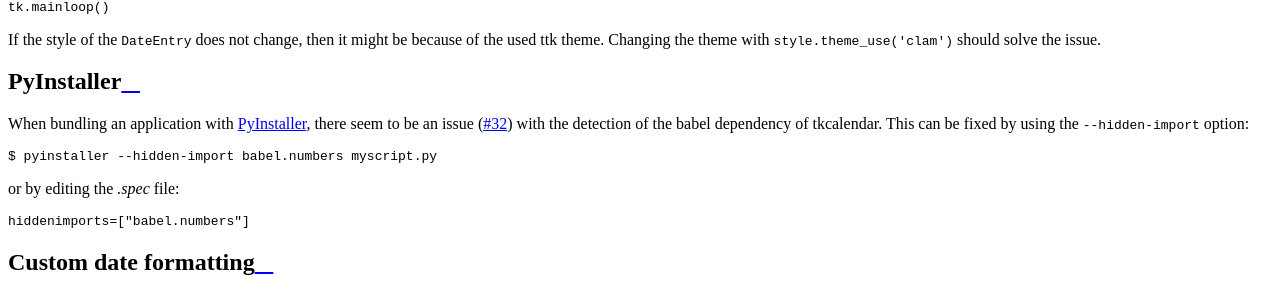
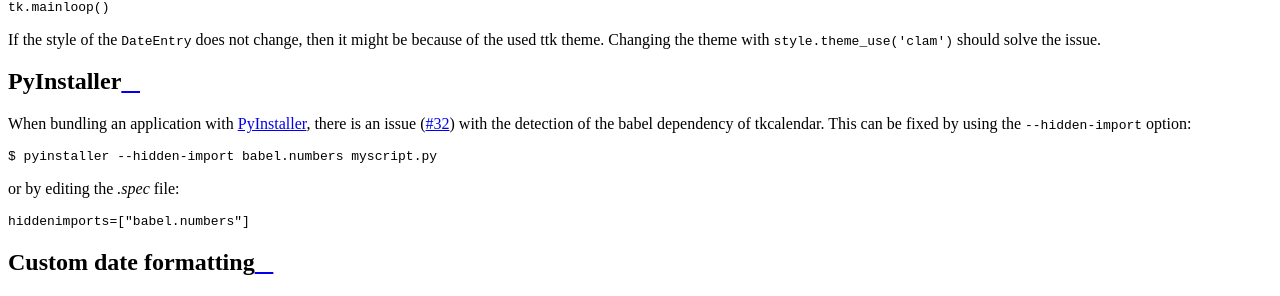
Before and after one commit to j4321/tkcalendar, a Sphinx documentation site: the page built from docs/howtos.rst, in a window 1280 px wide. Shown: the part 943-1239 px from the top of the page. Built offline with Sphinx 7.4.7 and the Read the Docs theme 2.0.0, drawn with Linux system fonts in a browser that asks for light colours.

Commit message:
Fix typo in doc

```diff
--- a/docs/howtos.rst
+++ b/docs/howtos.rst
@@ -45,7 +45,7 @@ PyInstaller
 -----------
 
 When bundling an application with `PyInstaller <http://www.pyinstaller.org/>`_,
-there seem to be an issue (`#32 <https://github.com/j4321/tkcalendar/issues/32>`_)
+there is an issue (`#32 <https://github.com/j4321/tkcalendar/issues/32>`_)
 with the detection of the babel dependency of tkcalendar.
 This can be fixed by using the ``--hidden-import`` option:
 
```
